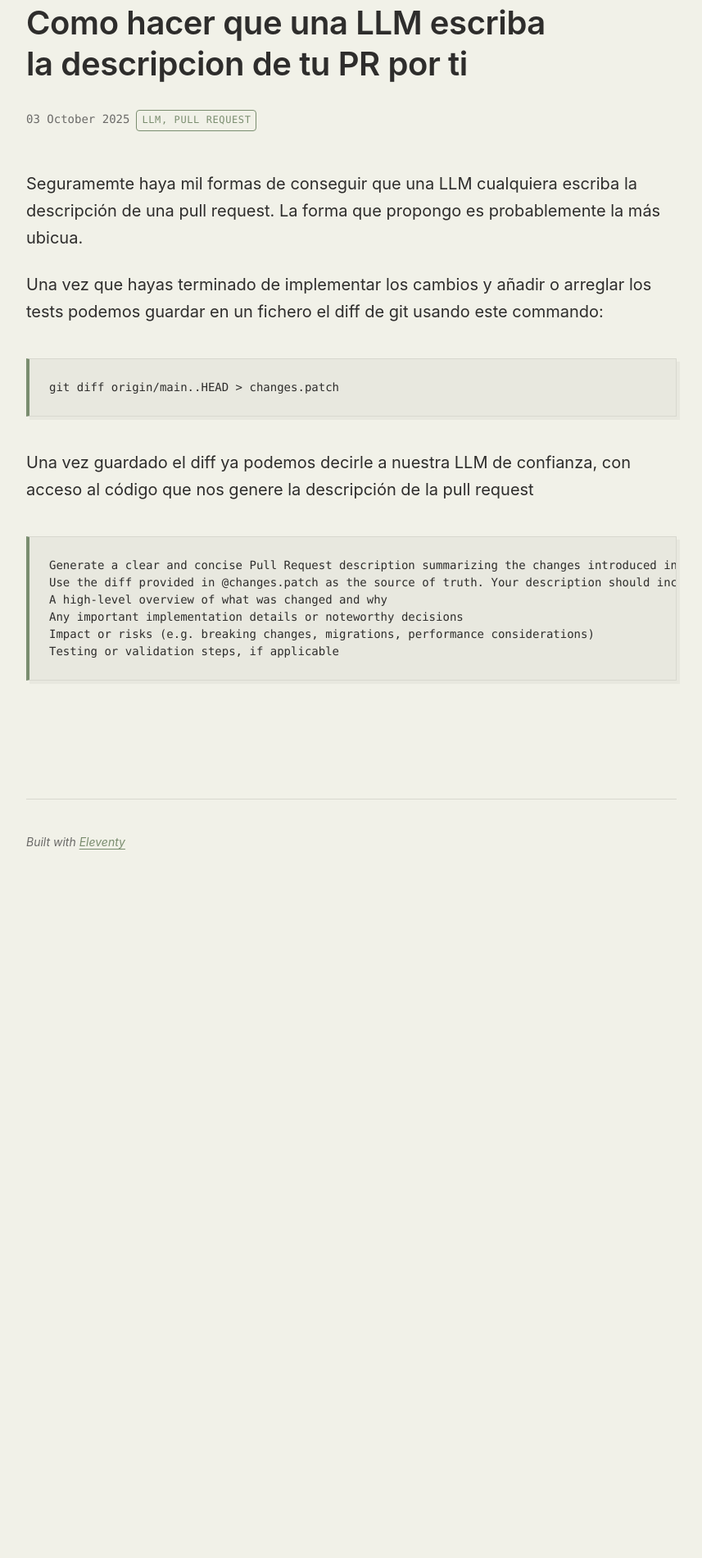
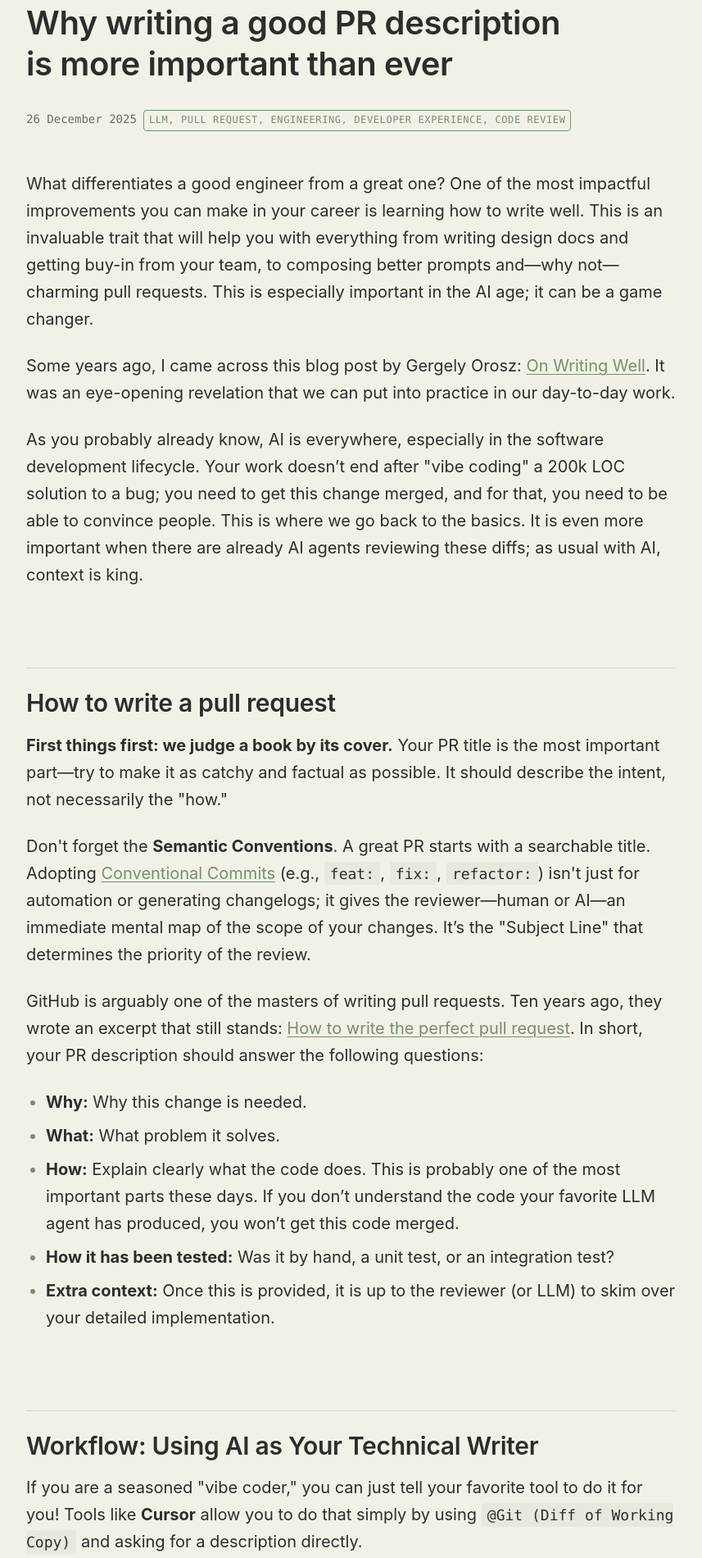
Before and after one commit to javiermolinar/javiermolinar.github.io, an Eleventy site: page content/blog/prcommentfromllm.md in a window 1280 px wide. Shown: the part 191-2091 px from the top of the page at 82% size, without its empty margins (211-1068 px from the left). Before the commit the page ends 1269 px from the top, so only its background shows below. Built offline with nearby package versions, Linux system fonts and the light colour scheme; Eleventy itself is replaced by a stand-in of ours; some packages are replaced by stand-ins of ours; files that its build step writes are made by us from their sources; a web font is replaced by a local one; what @zachleat/heading-anchors, zod-validation-error would draw is missing.

Commit message:
code review

````diff
--- a/content/blog/prcommentfromllm.md
+++ b/content/blog/prcommentfromllm.md
@@ -1,26 +1,61 @@
 ---
-title: Como hacer que una LLM escriba la descripcion de tu PR por ti
-description: Como hacer que una LLM escriba la descripcion de tu PR por ti
-date: 2025-10-03
-tags: LLM, Pull Request
+title:  Why writing a good PR description is more important than ever
+description: A great PR description is no longer documentation—it’s the master prompt that tells humans and AI why your code exists and whether it should be merged.
+date: 2025-12-26
+tags: LLM, Pull Request, Engineering, Developer Experience, Code Review
 ---
 
-Seguramemte haya mil formas de conseguir que una LLM cualquiera escriba la descripción de una pull request.
-La forma que propongo es probablemente la más ubicua.
+What differentiates a good engineer from a great one? One of the most impactful improvements you can make in your career is learning how to write well. This is an invaluable trait that will help you with everything from writing design docs and getting buy-in from your team, to composing better prompts and—why not—charming pull requests. This is especially important in the AI age; it can be a game changer.
 
-Una vez que hayas terminado de implementar los cambios y añadir o arreglar los tests podemos guardar en un fichero el diff de git usando este commando:
+Some years ago, I came across this blog post by Gergely Orosz: [On Writing Well](https://blog.pragmaticengineer.com/on-writing-well/). It was an eye-opening revelation that we can put into practice in our day-to-day work.
 
-```sh
+As you probably already know, AI is everywhere, especially in the software development lifecycle. Your work doesn’t end after "vibe coding" a 200k LOC solution to a bug; you need to get this change merged, and for that, you need to be able to convince people. This is where we go back to the basics. It is even more important when there are already AI agents reviewing these diffs; as usual with AI, context is king.
+
+## How to write a pull request
+
+**First things first: we judge a book by its cover.** Your PR title is the most important part—try to make it as catchy and factual as possible. It should describe the intent, not necessarily the "how."
+
+Don't forget the **Semantic Conventions**. A great PR starts with a searchable title. Adopting [Conventional Commits](https://www.conventionalcommits.org/) (e.g., `feat:`, `fix:`, `refactor:`) isn't just for automation or generating changelogs; it gives the reviewer—human or AI—an immediate mental map of the scope of your changes. It’s the "Subject Line" that determines the priority of the review.
+
+GitHub is arguably one of the masters of writing pull requests. Ten years ago, they wrote an excerpt that still stands: [How to write the perfect pull request](https://github.blog/developer-skills/github/how-to-write-the-perfect-pull-request/). In short, your PR description should answer the following questions:
+
+* **Why:** Why this change is needed.
+* **What:** What problem it solves.
+* **How:** Explain clearly what the code does. This is probably one of the most important parts these days. If you don’t understand the code your favorite LLM agent has produced, you won’t get this code merged.
+* **How it has been tested:** Was it by hand, a unit test, or an integration test?
+* **Extra context:** Once this is provided, it is up to the reviewer (or LLM) to skim over your detailed implementation.
+
+## Workflow: Using AI as Your Technical Writer
+
+If you are a seasoned "vibe coder," you can just tell your favorite tool to do it for you! Tools like **Cursor** allow you to do that simply by using `@Git (Diff of Working Copy)` and asking for a description directly.
+
+However, I propose a different workflow—one that is more ubiquitous and works with any tool:
+
+### 1. Generate Real Context
+Once you’ve finished your changes and tests, extract the exact diff of your work into a patch file. This prevents the AI from hallucinating based on files you might have open that aren't part of the actual submission:
+
+```bash
 git diff origin/main..HEAD > changes.patch
 ```
 
-Una vez guardado el diff ya podemos decirle a nuestra LLM de confianza, con acceso al código que nos genere la descripción de la pull request
+### 2. The Master Prompt
+Take that file to your trusted LLM (Cursor, Claude, ChatGPT) and use this prompt to get a professional description:
 
 ```
-Generate a clear and concise Pull Request description summarizing the changes introduced in this branch.
-Use the diff provided in @changes.patch as the source of truth. Your description should include:
-A high-level overview of what was changed and why
-Any important implementation details or noteworthy decisions
-Impact or risks (e.g. breaking changes, migrations, performance considerations)
-Testing or validation steps, if applicable
+Generate a clear and concise Pull Request description summarizing the changes introduced in this branch. Use the diff provided in @changes.patch as the source of truth. Your description should include:
+
+- A high-level overview of what was changed and why.
+
+- Any important implementation details or noteworthy decisions.
+
+- Impact or risks (breaking changes, performance, etc.).
+
+- Testing or validation steps.
 ```
+
+As always, review the output. Correct what is not accurate and try to give it your own tone. Don’t be a stochastic parrot.
+
+## Conclusion
+In a world where LLMs perform the code reviews, your PR description is now the master prompt guiding that review. A mediocre description will result in a mediocre review.
+
+If you want technology to work for you, and not the other way around, mastering context communication is your new superpower. A machine can generate the code, but only you can provide the direction.
--- a/css/index.css
+++ b/css/index.css
@@ -1306,3 +1306,20 @@ code[class*="language-"] ::selection {
 	color: var(--accent);
 	text-decoration: underline;
 }
+
+/* ==========================================================================
+   MESSAGE BOX / TL;DR
+   ========================================================================== */
+
+.message-box {
+	background-color: var(--surface);
+	border-left: 4px solid var(--accent);
+	padding: 1em 1.25em;
+	margin: 1.5em 0;
+	border-radius: 0 4px 4px 0;
+	color: var(--text);
+}
+
+.message-box strong {
+	color: var(--accent);
+}
````
Also changed, not shown: 1 other file.
